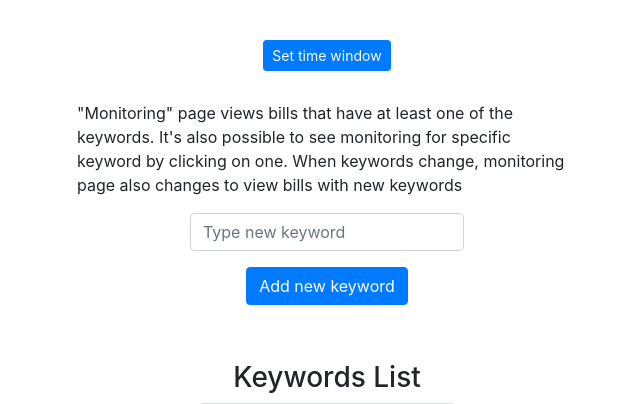
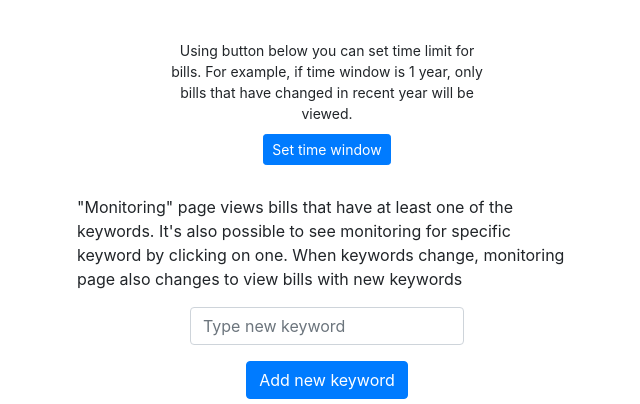
Before and after one commit to liaosvcaf/earlyAlertOfLaws, a Flask app: page /configure in a window 1280 px wide. Shown: the part 56-460 px from the top of the page, without its empty margins (313-953 px from the left). Run offline with Flask 2, Linux system fonts and the light colour scheme; parts of the project's set-up code (start-up, migrations or seed data) failed here and were passed over; some libraries are stand-ins or nearby versions.

Commit message:
added time window annotation and changed search fuzzines and fixed email notifications

```diff
--- a/webapp/app.py
+++ b/webapp/app.py
@@ -80,7 +80,7 @@ def configure():
             except Exception as e:
                 flash("Error deletuing keyword: " + str(e))
                 kws = []
-        elif request.form.get("action_type") == "change_kw":
+        elif request.form.get("action_type") == "change_tw":
             time_window = request.form.get("window")
             session["time_window"] = time_window
     #add_new_kw_form = AddKeywordForm(request.form)
@@ -136,9 +136,9 @@ def links():
 
     return render_template('links.html', links=links)
 
-@app.route('/bills/<bill_id>')
-def bill_info(bill_id):
-    bill = Bill.query.filter(Bill.id==bill_id).first()
+@app.route('/bills/<bill_leginfo_id>')
+def bill_info(bill_leginfo_id):
+    bill = Bill.query.filter(Bill.leginfo_id==bill_leginfo_id).first()
     return render_template('bill_page.html', bill=bill)
 
 @app.errorhandler(404)
--- a/webapp/parsing/notifications.py
+++ b/webapp/parsing/notifications.py
@@ -24,6 +24,8 @@ handler = logging.FileHandler(LOG_FILE_NAME, 'a', 'utf-8')
 formatter = logging.Formatter("%(asctime)s - %(levelname)s - %(message)s")
 handler.setFormatter(formatter)
 logger.addHandler(handler)
+logger.info("Logger inited")
+print("Logger inited")
 
 
 def get_auth_smtp_server(server, port, login, passw):
@@ -64,6 +66,7 @@ def clear_bills_changes():
 
 def send_email_notifications(email_server, email_port, email_pass, sender_email):
     logger.info("Entering function send_email_notifications")
+    print("!!!!!!!!!!!!Entering function send_email_notifications")
     from search import make_query
     authed_email_server = get_auth_smtp_server(email_server, email_port, sender_email, email_pass)
     with open("subscribed_emails.txt", "r") as f:
@@ -133,7 +136,10 @@ def get_msg_text(changes, email):
                 last_action_name = bill.last_action_name
                 bill_code = bill.code
                 bill_link = status_client_url + '?' + bill_id
-                la_change = prev_last_action_name + " - " + last_action_name
+                if last_action_name:
+                    la_change = prev_last_action_name + " - " + last_action_name
+                else:
+                    la_change = prev_last_action_name
                 updated_msgs.append(bill_code + " (" + bill_subject + "). Last action change: " + la_change
                                    + ". Link: " + bill_link)
             if len(added_msgs) > 1:
@@ -154,7 +160,8 @@ def get_msg_text(changes, email):
                 kw_msg += added_msg + "\n"
             if updated_msg:
                 kw_msg += updated_msg + "\n"
-            kws_msgs.append(kw_msg)
+            if added_msg or updated_msg:
+                kws_msgs.append(kw_msg)
         kws_msgs = "\n".join(kws_msgs)
         text = \
         f"""
--- a/webapp/search.py
+++ b/webapp/search.py
@@ -50,7 +50,7 @@ def make_query(index, query_params, page, per_page, time_limit="1y", returned_va
 
     search_field = ['title', 'subject', 'text']
 
-    search_conditions = [{'fuzzy': {field: {"value": query_param, "fuzziness": "auto"}}} for field in search_field
+    search_conditions = [{'fuzzy': {field: {"value": query_param, "fuzziness": "0"}}} for field in search_field
                          for query_param in query_params]
     time_lim_q = "now-" + str(time_limit)
     search = current_app.elasticsearch.search(
--- a/webapp/static/css/main.css
+++ b/webapp/static/css/main.css
@@ -31,6 +31,10 @@
 	margin-left: 10px;
 }
 
+.nav-item {
+	margin: 0;
+}
+
 /* 320-576px */
 @media screen and (max-width: 576px) {
 	.nav-bottom-ul {
@@ -40,7 +44,7 @@
 }
 
 
-/* ------- KEYWORDS PAGE  ------- */
+/* ------- CONFIGURE PAGE  ------- */
 
 
 .email-subscription {
@@ -53,6 +57,16 @@
 
 .kw-list-title {
 	margin-top: 40px;
+}
+
+.tw-info p {
+    text-align: center;
+    font-size: 14px;
+    margin-bottom: 0;
+}
+
+.tw-info {
+    margin-bottom: 10px;
 }
 
 
@@ -75,9 +89,6 @@
 	margin-bottom: 40px;
 }
 
-
-/* ------- PAGINATION  ------- */
-
 .pagination-page-info {
     padding: .6em;
     padding-left: 0;
@@ -85,3 +96,10 @@
     margin: .5em;
     margin-left: 0;
 }
+
+
+/* ------- EMAIL SUBSCRIPTION PAGE  ------- */
+
+.email-subs-messages {
+	margin-bottom: 30px;
+}
--- a/webapp/templates/configure.html
+++ b/webapp/templates/configure.html
@@ -2,6 +2,13 @@
 {% block title %}Configure{% endblock %}
 {% block content %}
 <div class="keywords">
+	<div class="tw-info row align-items-center justify-content-center">
+		<div class="col-md-4">
+			<p>
+                Using button below you can set time limit for bills. For example, if time window is 1 year, only bills that have changed in recent year will be viewed.
+			</p>
+		</div>
+	</div>
 
 	<div class="time-window-btn row align-items-center justify-content-center">
 		<button type="button" class="btn btn-primary btn-sm" data-toggle="modal" data-target="#timeWindow">Set time window</button>
--- a/webapp/templates/results.html
+++ b/webapp/templates/results.html
@@ -31,7 +31,7 @@
 		            <td>{{ bill.last_action_name }}</td>
 		            <td><a href="{{ 'http://leginfo.legislature.ca.gov/faces/billTextClient.xhtml?bill_id=' + bill.leginfo_id }}">{{ bill.title }}</a></td>
 		            <td>{{ bill.subject }}</td>
-		            <td><button type="button" class="btn btn-primary btn-sm" data-toggle="modal" data-target="#myOutput{{ bill.id }}">Open</button></td>
+		            <td><button type="button" class="btn btn-primary btn-sm" data-toggle="modal" data-target="#myOutput{{ bill.leginfo_id }}">Open</button></td>
 		        </tr>
 		        {% endfor %}
 		    </tbody>
@@ -45,7 +45,7 @@
 
 {% for bill in results %}
  <!-- Modal -->
-<div class="modal fade" id="myOutput{{ bill.id }}" role="dialog">
+<div class="modal fade" id="myOutput{{ bill.leginfo_id }}" role="dialog">
 	<div class="modal-dialog modal-lg">
 	    <!-- Modal content-->
 	    <div class="modal-content">
@@ -53,7 +53,7 @@
 	            <button type="button" class="close" data-dismiss="modal">&times;</button>
 	        </div>
 	        <div class="new-tab-btn col-3 button-wrapper">
-	                <a href="/bills/{{ bill.id }}" class="btn btn-primary" target="_blank" role="button">Open in new tab</a>
+	                <a href="/bills/{{ bill.leginfo_id }}" class="btn btn-primary" target="_blank" role="button">Open in new tab</a>
 	        </div>
 	        {% include 'bill.html' %}
 	        <div class="modal-footer">
--- a/webapp/templates/subscribe.html
+++ b/webapp/templates/subscribe.html
@@ -2,7 +2,7 @@
 {% block title %}Subscribe{% endblock %}
 {% block content %}
 <div class="subscribe-form">
-	<div class="messages">
+	<div class="messages email-subs-messages">
 		{% with messages = get_flashed_messages() %}
 			{% if messages %}
 				{% for message in messages %}
```
Also changed, not shown: webapp/parsing/create_db.py (+7 -4 lines).
